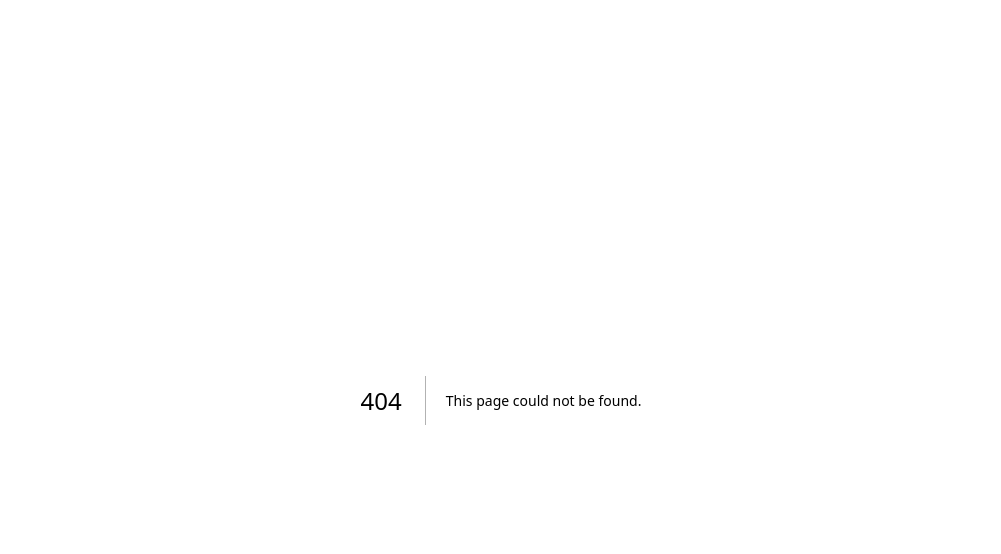
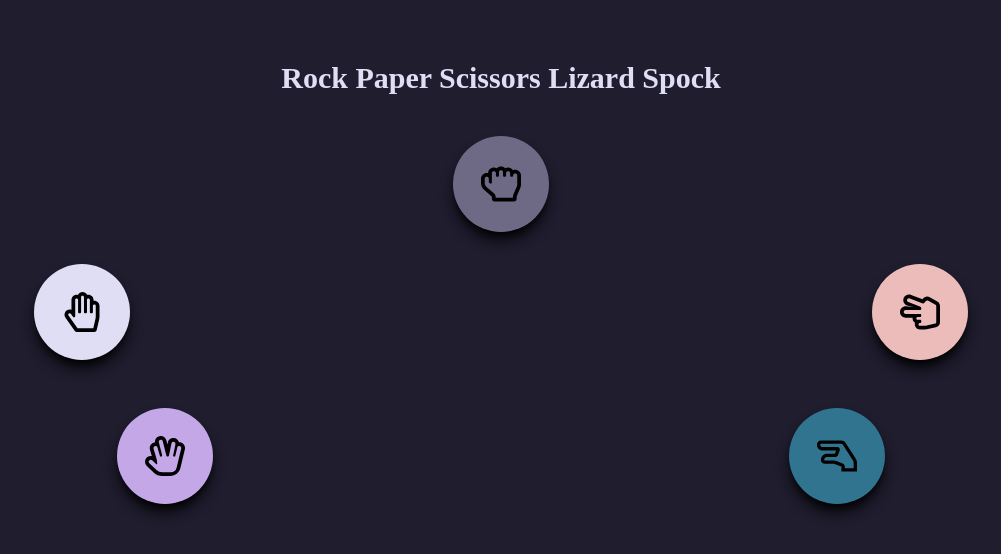
Before and after one commit to matesic42/rock_paper_scissors, a Next.js app: page /components/hardmode in a window 1280 px wide. Before the commit this address had no page. Shown: the top 554 px of the page, without its empty margins (139-1140 px from the left). Built offline with nearby package versions, Linux system fonts and the light colour scheme.

Commit message:
design for easy and hard mode

```diff
--- a/package.json
+++ b/package.json
@@ -19,6 +19,7 @@
     "postcss": "8.4.23",
     "react": "18.2.0",
     "react-dom": "18.2.0",
+    "react-icons": "^4.8.0",
     "tailwindcss": "3.3.1",
     "typescript": "5.0.4"
   },
--- /dev/null
+++ b/src/pages/components/easymode.tsx
@@ -0,0 +1,28 @@
+import { FaRegHandRock } from "react-icons/fa";
+import { FaRegHandPaper } from "react-icons/fa";
+import { FaRegHandScissors } from "react-icons/fa";
+
+
+function EasyMode() {
+  return (
+    <div className="mx-auto flex h-screen max-w-screen-lg flex-col my-10 items-center justify-start px-5">
+      <h1 className="my-5 text-center font-[Roboto-Slab] text-3xl font-bold text-[#e0def4]">
+        Rock Paper Scissors
+      </h1>
+      <div className="w-24 mt-10 h-24 shadow-lg shadow-black bg-[#6e6a86] rounded-full flex justify-center items-center text-center">
+        <FaRegHandRock className="w-10 h-10" />
+      </div>
+
+      <div className="mt-3 flex justify-between items-center text-center gap-5 space-x-7 w-[95%] ">
+        <div className="w-24 mt-5 h-24 bg-[#e0def4] shadow-lg shadow-black  rounded-full flex justify-center items-center text-center">
+          <FaRegHandPaper className="w-10 h-10" />
+        </div>
+        <div className="w-24 mt-5 h-24 bg-[#ebbcba] shadow-lg shadow-black rounded-full flex justify-center items-center text-center">
+        <FaRegHandScissors className="w-10 h-10"  />
+        </div>
+      </div>
+    </div>
+  );
+}
+
+export default EasyMode;
--- /dev/null
+++ b/src/pages/components/hardmode.tsx
@@ -0,0 +1,38 @@
+import { FaRegHandRock } from "react-icons/fa";
+import { FaRegHandPaper } from "react-icons/fa";
+import { FaRegHandScissors } from "react-icons/fa";
+import { FaRegHandSpock } from "react-icons/fa";
+import { FaRegHandLizard } from "react-icons/fa";
+
+function HardMode() {
+  return (
+    <div className="mx-auto flex h-screen max-w-screen-lg flex-col my-10 items-center justify-start px-5">
+      <h1 className="my-5 text-center font-[Roboto-Slab] text-3xl font-bold text-[#e0def4]">
+        Rock Paper Scissors Lizard Spock
+      </h1>
+      <div className="w-24 mt-5 h-24 bg-[#6e6a86] shadow-lg shadow-black rounded-full flex justify-center items-center text-center">
+        <FaRegHandRock className="w-10 h-10 " />
+      </div>
+
+      <div className="mt-3 flex justify-between items-center text-center gap-5 space-x-7 w-[95%] ">
+        <div className="w-24 mt-5 h-24 bg-[#e0def4]  shadow-lg shadow-black rounded-full flex justify-center items-center text-center">
+          <FaRegHandPaper className="w-10 h-10" />
+        </div>
+        <div className="w-24 mt-5 h-24 shadow-lg shadow-black bg-[#ebbcba] rounded-full flex justify-center items-center text-center">
+          <FaRegHandScissors className="w-10 h-10" />
+        </div>
+      </div>
+
+      <div className="mt-7 flex justify-between  items-center text-center w-[78%]  ">
+        <div className="w-24 mt-5 h-24 bg-[#c4a7e7] shadow-lg shadow-black rounded-full flex justify-center items-center text-center">
+          <FaRegHandSpock className="w-10 h-10" />
+        </div>
+        <div className="w-24 mt-5 h-24 bg-[#31748f] shadow-lg shadow-black rounded-full flex justify-center items-center text-center">
+          <FaRegHandLizard className="w-10 h-10" />
+        </div>
+      </div>
+    </div>
+  );
+}
+
+export default HardMode;
--- a/src/pages/index.tsx
+++ b/src/pages/index.tsx
@@ -1,7 +1,23 @@
-export default function Home() {
+import Link from "next/link";
+
+const App = () => {
   return (
-    <div>
-      <h1>Rock Paper Scissor</h1>
+    <div className="mx-auto flex h-screen max-w-screen-lg flex-col gap-5 items-center justify-center px-5">
+      <h1 className="text-3xl text-white ">Rock Paper Scissor </h1>
+      <div className="flex justify-between  text-white font-bold  gap-5 mt-10 ">
+      <div className="bg-white rounded-lg shadow-lg shadow-black">
+        <Link href="/components/easymode">
+          <p className="p-4 rounded bg-[#31748f] "> Easy Mode</p>
+        </Link>
       </div>
-  )
-}
+      <div className="bg-white rounded-lg shadow-lg shadow-black ">
+        <Link href="/components/hardmode">
+          <p className="p-4 rounded bg-[#eb6f92]"> Hard Mode</p>
+        </Link>
+      </div>
+      </div>
+    </div>
+  );
+};
+
+export default App;
--- a/src/styles/globals.css
+++ b/src/styles/globals.css
@@ -2,26 +2,6 @@
 @tailwind components;
 @tailwind utilities;
 
-:root {
-  --foreground-rgb: 0, 0, 0;
-  --background-start-rgb: 214, 219, 220;
-  --background-end-rgb: 255, 255, 255;
+body {
+  @apply bg-[#1f1d2e]
 }
-
-@media (prefers-color-scheme: dark) {
-  :root {
-    --foreground-rgb: 255, 255, 255;
-    --background-start-rgb: 0, 0, 0;
-    --background-end-rgb: 0, 0, 0;
-  }
-}
-
-body {
-  color: rgb(var(--foreground-rgb));
-  background: linear-gradient(
-      to bottom,
-      transparent,
-      rgb(var(--background-end-rgb))
-    )
-    rgb(var(--background-start-rgb));
-}
```
Also changed, not shown: 1 other file (tests, documents, lock files or other folders).
